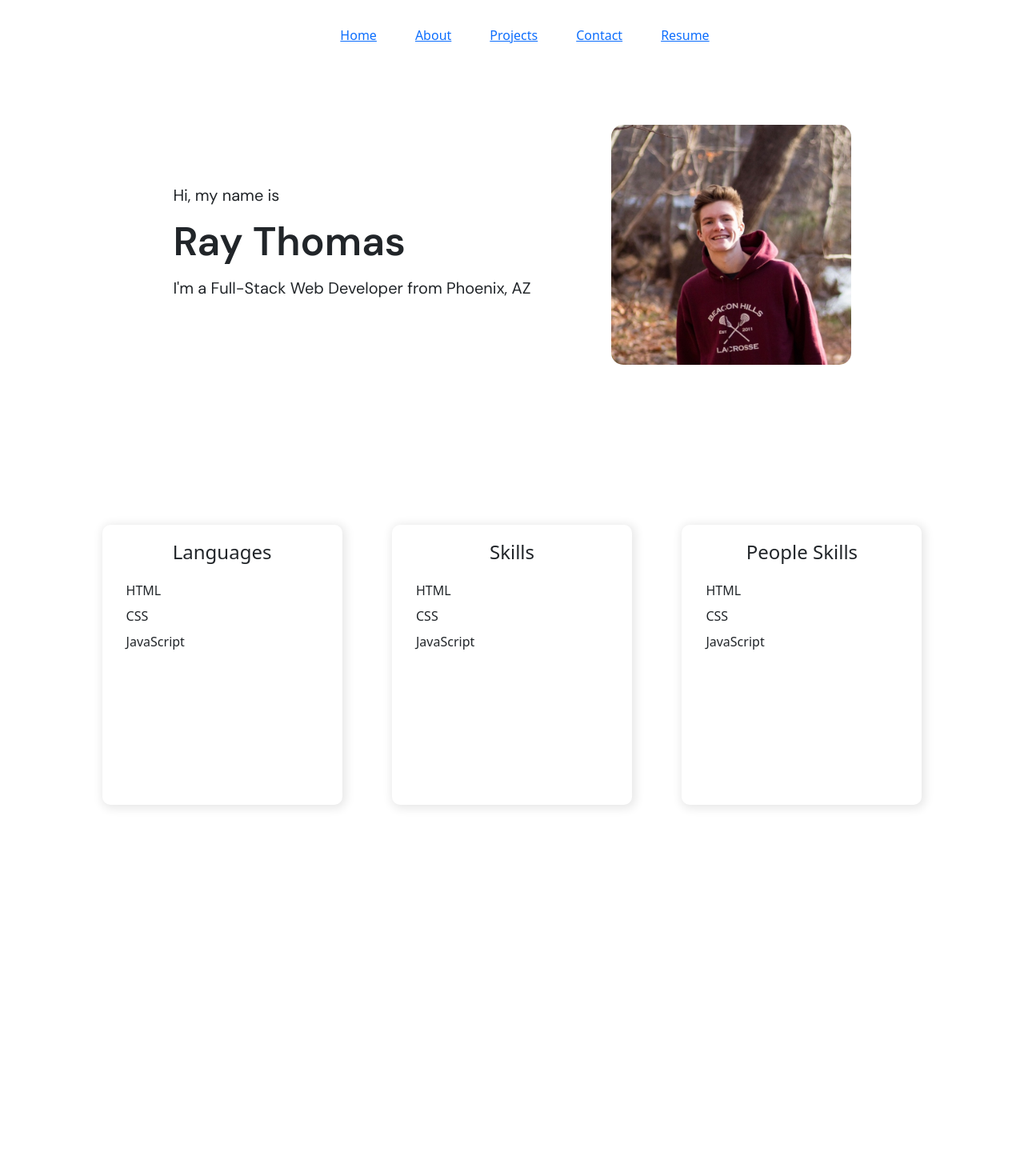
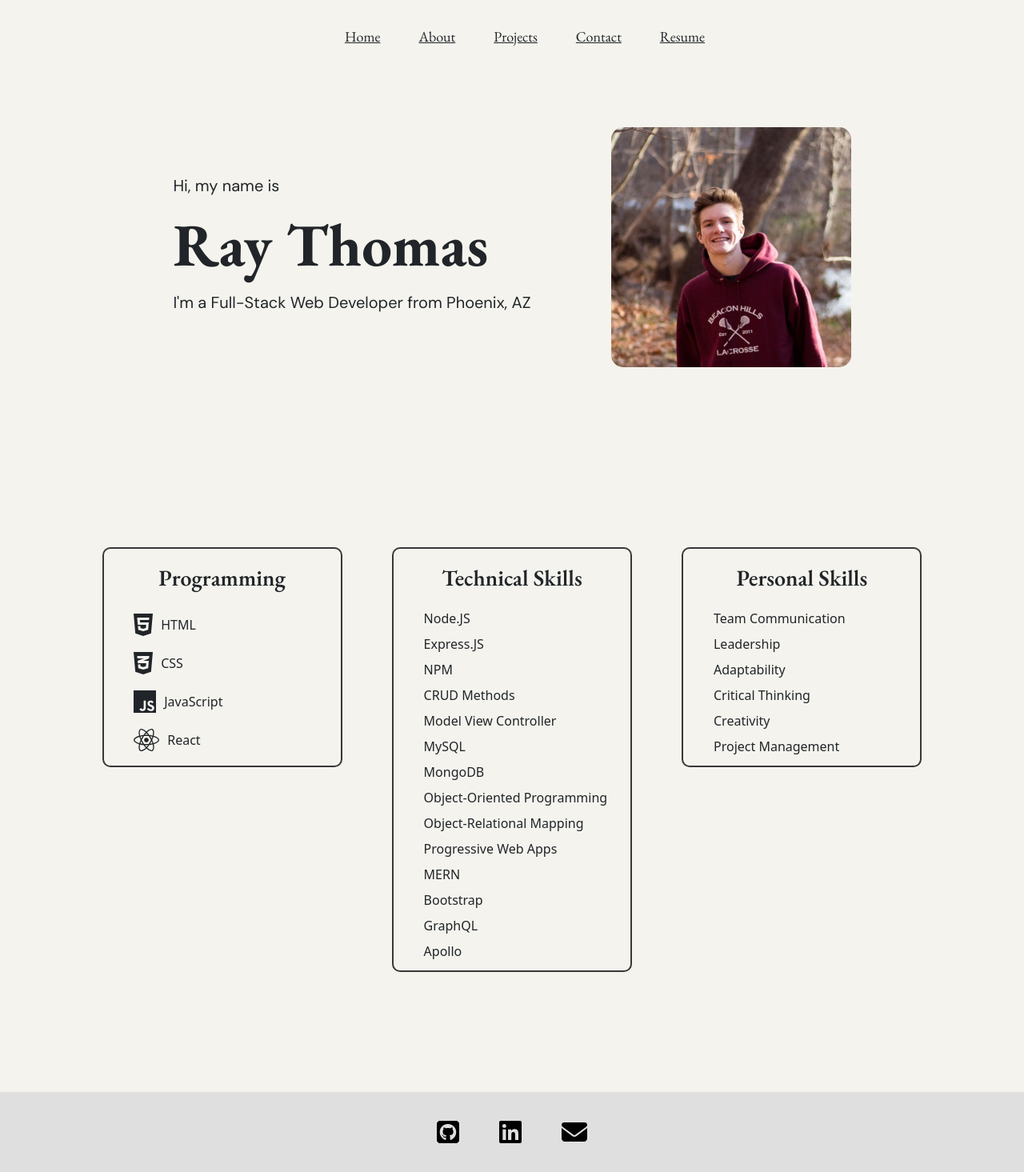
Before and after one commit to raythomass/new-react-port, a React (Vite) app in the folder portfolio-react/: page / in a window 1280 px wide. Shown: the whole page at 80% size. Before the commit the page ends 1106 px from the top, so only its background shows below. Built offline with nearby package versions, Linux system fonts and the light colour scheme.

Commit message:
added chnages to style on all pages

```diff
--- a/portfolio-react/index.html
+++ b/portfolio-react/index.html
@@ -6,6 +6,9 @@
     <link rel="preconnect" href="https://fonts.googleapis.com">
     <link rel="preconnect" href="https://fonts.gstatic.com" crossorigin>
     <link href="https://fonts.googleapis.com/css2?family=DM+Sans:opsz,wght@9..40,400;9..40,500;9..40,600;9..40,700&display=swap" rel="stylesheet">
+    <link rel="preconnect" href="https://fonts.googleapis.com">
+    <link rel="preconnect" href="https://fonts.gstatic.com" crossorigin>
+    <link href="https://fonts.googleapis.com/css2?family=EB+Garamond:ital,wght@0,400..800;1,400..800&display=swap" rel="stylesheet">
     <meta name="viewport" content="width=device-width, initial-scale=1.0" />
     <title>Vite + React</title>
   </head>
--- a/portfolio-react/package.json
+++ b/portfolio-react/package.json
@@ -10,6 +10,11 @@
     "preview": "vite preview"
   },
   "dependencies": {
+    "@fortawesome/fontawesome-svg-core": "^6.5.1",
+    "@fortawesome/free-brands-svg-icons": "^6.5.1",
+    "@fortawesome/free-regular-svg-icons": "^6.5.1",
+    "@fortawesome/free-solid-svg-icons": "^6.5.1",
+    "@fortawesome/react-fontawesome": "^0.2.0",
     "bootstrap": "^5.3.2",
     "react": "^18.2.0",
     "react-bootstrap": "^2.10.0",
--- a/portfolio-react/src/App.css
+++ b/portfolio-react/src/App.css
@@ -1,5 +1,9 @@
+* {
+  background-color: #f4f3ed;
+}
+
 #root {
-  max-width: 1440px;
+  /* max-width: 1440px; */
   margin: 0 auto;
   /* padding: 2rem; */
 }
@@ -9,8 +13,15 @@
   justify-content: center;
   gap: 3rem;
 
+  font-family: "EB Garamond", serif;
+  font-size: 18px;
+
   margin-top: 2rem;
   list-style: none;
+}
+
+#links {
+  text-decoration: underline;
 }
 
 
@@ -27,8 +38,6 @@ header {
   justify-content: center;
   margin-top: 100px;
   gap: 100px;
-  font-family: 'DM Sans', sans-serif;
-  font-weight: 600;
 }
 
 .header-tabs {
@@ -38,13 +47,15 @@ header {
 }
 
 #header-text {
+  font-family: 'DM Sans', sans-serif;
   font-weight: 300;
 }
 
 #header-title {
   padding-top: 8px;
-  font-size: 50px;
-  font-weight: 600;
+  font-family: "EB Garamond", serif;
+  font-size: 75px;
+  font-weight: 700;
 }
 
 .profile-pic {
@@ -53,51 +64,47 @@ header {
 }
 
 /* ------  SKILLS ------ */
-.skills {
+skills {
   display: flex;
   justify-content: center;
-  height: 350px;
+  height: fit-content;
   margin: auto;
-  margin-top: 200px;
-  margin-bottom: 100px;
+  margin-top: 225px;
   gap: 5%;
 }
 
-.skillone {
+.skill-card {
   width: 300px;
+  padding-left: 10px;
+  padding-right: 10px;
   text-align: center;
-  /* border: 1px solid rgb(191, 191, 191); */
+  border: 2px solid rgb(55, 55, 55);
   border-radius: 10px;
-  box-shadow: 2px 2px 12px 3px rgb(233, 233, 233);
+  height: max-content;
+  /* box-shadow: 7px 7px rgb(55, 55, 55); */
 }
 
-.skillonelist {
+.skill-title {
+  font-family: "EB Garamond", serif;
+  font-weight: 600 ;
+  margin-top: 20px;
+}
+
+.skilllist {
   margin-top: 25px ;
   margin-left: 10%;
   line-height: 1;
   text-align: left;
 }
 
-.skilltwo {
-  width: 300px;
-  text-align: center;
-  /* border: 1px solid rgb(191, 191, 191); */
-  border-radius: 10px;
-  box-shadow: 2px 2px 12px 3px rgb(233, 233, 233);
-
+.skill-ind {
+  display: flex;
+  flex-direction: row;
+  align-items: center;
 }
 
-.skillthree {
-  width: 300px;
-  text-align: center;
-  /* border: 1px solid rgb(191, 191, 191); */
-  border-radius: 10px;
-  box-shadow: 2px 2px 12px 3px rgb(233, 233, 233);
-
-}
-
-.skill-title {
-  margin-top: 20px;
+.skill-icon {
+  margin-right: 10px;
 }
 
 
@@ -105,8 +112,17 @@ header {
 
 /* ------  ABOUT ------ */
 
+.about-title {
+  font-family: "EB Garamond", serif;
+}
+
 
 /* ------  PROJECTS ------ */
+
+.projects-title {
+  font-family: "EB Garamond", serif;
+}
+
 #cards {
   display: flex;
   justify-content: center;
@@ -154,7 +170,11 @@ header {
 }
 
 
-/* ------  ABOUT ------ */
+/* ------  CONTACT ------ */
+
+.contact-title {
+  font-family: "EB Garamond", serif;
+}
 
 .form {
   display: flex;
@@ -178,3 +198,34 @@ header {
   border-color: rgb(69, 122, 123);
   text-decoration: none;
 }
+
+/* ------  RESUME ------ */
+
+.resume-title {
+  font-family: "EB Garamond", serif;
+
+}
+
+
+/* ------  FOOTER ------ */
+
+.footer {
+  display: flex;
+  justify-content: center;
+  align-items: center;
+  gap: 50px;
+  margin-top: 150px;
+  height: 100px;
+  background-color: #dfdfdf;
+}
+
+.foot-items {
+  display: flex;
+  flex-direction: row;
+  justify-content: center;
+  color: black;
+}
+
+.icon-color {
+  background-color: #dfdfdf;
+}
--- a/portfolio-react/src/App.jsx
+++ b/portfolio-react/src/App.jsx
@@ -2,6 +2,7 @@ import { Outlet } from 'react-router-dom';
 import './App.css'
 import 'bootstrap/dist/css/bootstrap.min.css';
 import Nav from './components/Nav';
+import Footer from './components/Footer';
 import PDFComp from './PDFComp'
 
 import { pdfjs } from 'react-pdf';
@@ -19,6 +20,7 @@ pdfjs.GlobalWorkerOptions.workerSrc = new URL(
         <main className="mx-3">
           <Outlet />
         </main>
+        <Footer></Footer>
       </>
     );
   }
--- a/portfolio-react/src/PDFComp.jsx
+++ b/portfolio-react/src/PDFComp.jsx
@@ -1,6 +1,6 @@
 import { useState } from 'react';
 import { Document, Page } from 'react-pdf';
-import pdf from './Ray_Thomas_Resume.pdf';
+import pdf from './Raymond_Thomas_Resume.pdf';
 
 function PDFComp() {
   const [numPages, setNumPages] = useState();
--- /dev/null
+++ b/portfolio-react/src/components/Footer.jsx
@@ -0,0 +1,21 @@
+import { FontAwesomeIcon } from '@fortawesome/react-fontawesome'
+import { faSquareGithub, faLinkedin } from '@fortawesome/free-brands-svg-icons'
+import {faEnvelope} from '@fortawesome/free-solid-svg-icons'
+
+function Footer() {
+    return(
+        <footer className='footer'>
+                <a href='https://github.com/raythomass' className='foot-items'>
+                    <FontAwesomeIcon icon={faSquareGithub} className='fa-2x icon-color' />
+                </a>
+                <a href='https://www.linkedin.com/in/ray-thomas-6b5510163/' className='foot-items'>
+                    <FontAwesomeIcon icon={faLinkedin} className='fa-2x icon-color' />
+                </a>
+                <a href='rthomas5678@gmail.com' className='foot-items'>
+                    <FontAwesomeIcon icon={faEnvelope} className='fa-2x icon-color' />
+                </a>
+        </footer>
+    )
+}
+
+export default Footer;
--- a/portfolio-react/src/components/Nav.jsx
+++ b/portfolio-react/src/components/Nav.jsx
@@ -5,19 +5,19 @@ function Nav() {
         <nav>
             <ul className="navigation">
                 <li>
-                    <Link to='/' >Home</Link>
+                    <Link className="nav-link" id="links" to='/' >Home</Link>
                 </li>
                 <li>
-                    <Link to='/about' >About</Link>
+                    <Link className="nav-link" id="links" to='/about' >About</Link>
                 </li>
                 <li>
-                    <Link to='/projects' >Projects</Link>
+                    <Link className="nav-link" id="links" to='/projects' >Projects</Link>
                 </li>
                 <li>
-                    <Link to='/contact' >Contact</Link>
+                    <Link className="nav-link" id="links" to='/contact' >Contact</Link>
                 </li>
                 <li>
-                    <Link to='/resume' >Resume</Link>
+                    <Link className="nav-link" id="links" to='/resume' >Resume</Link>
                 </li>
             </ul>
         </nav>
--- a/portfolio-react/src/pages/About.jsx
+++ b/portfolio-react/src/pages/About.jsx
@@ -1,7 +1,7 @@
 function About() {
     return(
         <about>
-            <h1>About Me:</h1>
+            <h1 className="about-title">About Me:</h1>
             <section className="col-8">
             <p>My name is Ray Thomas and I am a 24 year old web-developer from Phoenix, AZ. I graduated from Grand Canyon University in 2021 with a bachelor's degree in
                 Advertising and Graphic Design. I then went on to complete the Full-Stack Web Developer Bootcamp with Arizona State University in Febrauary 2024. I love
@@ -10,7 +10,7 @@ function About() {
             </section>
 
             <section className="col-8">
-                <h1>Education</h1>
+                <h1 className="about-title">Education</h1>
                 <p>I attended Grand Canyon University from 2017 to 2021 studying Advertising and Graphic Design as well as taking an extra semester geared towards
                     learning UI and UX best practices and programs. After a couple years I enrolled in Arizona State University's Full-Stack Web Development Bootcamp
                     where I was able to build a strong understanding and knwoledge of both front-end and back-end programs, best practices, and technologies.
--- a/portfolio-react/src/pages/Contact.jsx
+++ b/portfolio-react/src/pages/Contact.jsx
@@ -20,7 +20,7 @@ function Contact() {
 
     return(
         <div className="submit-form">
-      <h1>
+      <h1 className="contact-title">
         Contact Me
       </h1>
       <form className="form" onSubmit={handleFormSubmit}>
--- a/portfolio-react/src/pages/Homepage.jsx
+++ b/portfolio-react/src/pages/Homepage.jsx
@@ -1,3 +1,6 @@
+import { FontAwesomeIcon } from '@fortawesome/react-fontawesome'
+import {faHtml5, faCss3Alt, faJs, faReact} from '@fortawesome/free-brands-svg-icons'
+
 function Home() {
     return(
         <>
@@ -13,29 +16,56 @@ function Home() {
                 </section>
             </section>
         </header>
-        <skills className="skills">
-            <section className="skillone">
-                <h4 className="skill-title">Languages</h4>
-                <section className="skillonelist">
-                    <p>HTML</p>
-                    <p>CSS</p>
-                    <p>JavaScript</p>
+        <skills>
+            <section className="skill-card">
+                <h3 className="skill-title">Programming</h3>
+                <section className="skilllist">
+                    <section className='skill-ind'>
+                        <p className='skill-icon'><FontAwesomeIcon icon={faHtml5} className='fa-2x'/></p>
+                        <p>HTML</p>
+                    </section>
+                    <section className='skill-ind'>
+                        <p className='skill-icon'><FontAwesomeIcon icon={faCss3Alt} className='fa-2x'/></p>
+                        <p>CSS</p>
+                    </section>
+                    <section className='skill-ind'>
+                        <p className='skill-icon'><FontAwesomeIcon icon={faJs} className='fa-2x'/></p>
+                        <p>JavaScript</p>
+                    </section>
+                    <section className='skill-ind'>
+                        <p className='skill-icon'><FontAwesomeIcon icon={faReact} className='fa-2x' /></p>
+                        <p>React</p>
+                    </section>
                 </section>
             </section>
-            <section className="skilltwo">
-                <h4 className="skill-title">Skills</h4>
-                <section className="skillonelist">
-                    <p>HTML</p>
-                    <p>CSS</p>
-                    <p>JavaScript</p>
+            <section className="skill-card">
+                <h3 className="skill-title">Technical Skills</h3>
+                <section className="skilllist">
+                    <p>Node.JS</p>
+                    <p>Express.JS</p>
+                    <p>NPM</p>
+                    <p>CRUD Methods</p>
+                    <p>Model View Controller</p>
+                    <p>MySQL</p>
+                    <p>MongoDB</p>
+                    <p>Object-Oriented Programming</p>
+                    <p>Object-Relational Mapping</p>
+                    <p>Progressive Web Apps</p>
+                    <p>MERN</p>
+                    <p>Bootstrap</p>
+                    <p>GraphQL</p>
+                    <p>Apollo</p>
                 </section>
             </section>
-            <section className="skillthree">
-                <h4 className="skill-title">People Skills</h4>
-                <section className="skillonelist">
-                    <p>HTML</p>
-                    <p>CSS</p>
-                    <p>JavaScript</p>
+            <section className="skill-card">
+                <h3 className="skill-title">Personal Skills</h3>
+                <section className="skilllist">
+                    <p>Team Communication</p>
+                    <p>Leadership</p>
+                    <p>Adaptability</p>
+                    <p>Critical Thinking</p>
+                    <p>Creativity</p>
+                    <p>Project Management</p>
                 </section>
             </section>
         </skills>
--- a/portfolio-react/src/pages/Projects.jsx
+++ b/portfolio-react/src/pages/Projects.jsx
@@ -1,7 +1,7 @@
 function Projects() {
     return(
         <projects>
-            <h1>Projects</h1>
+            <h1 className="projects-title">Projects</h1>
             <div id="cards">
                 <section className="img-container col-4">
 
--- a/portfolio-react/src/pages/Resume.jsx
+++ b/portfolio-react/src/pages/Resume.jsx
@@ -3,7 +3,7 @@ import PDFComp from "../PDFComp";
 function Resume() {
     return(
         <resume className="">
-            <h1>Resume Page</h1>
+            <h1 className="resume-title">Resume</h1>
             <div className="d-flex justify-content-center">
                 <PDFComp/>
             </div>
```
Also changed, not shown: 2 other files (tests, documents, lock files or other folders).
